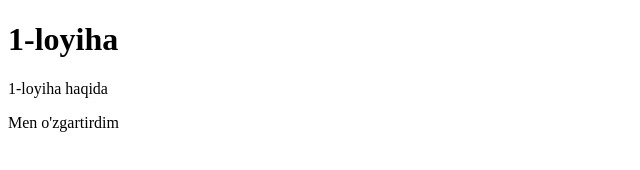
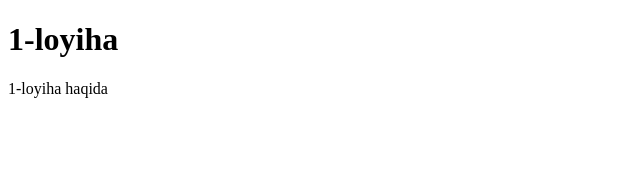
Before and after one commit to tohirjon2001UZ/Loyiha-1, a plain HTML site: page index.html in a window 1280 px wide. Shown: the whole page, without its empty margins (0-640 px from the left). Drawn offline with Linux system fonts and the light colour scheme.

Commit message:
remov text

```diff
--- a/index.html
+++ b/index.html
@@ -8,6 +8,5 @@
 <body>
     <h1>1-loyiha</h1>
     <p>1-loyiha haqida</p>
-    <p>Men o'zgartirdim</p>
 </body>
 </html>
```
